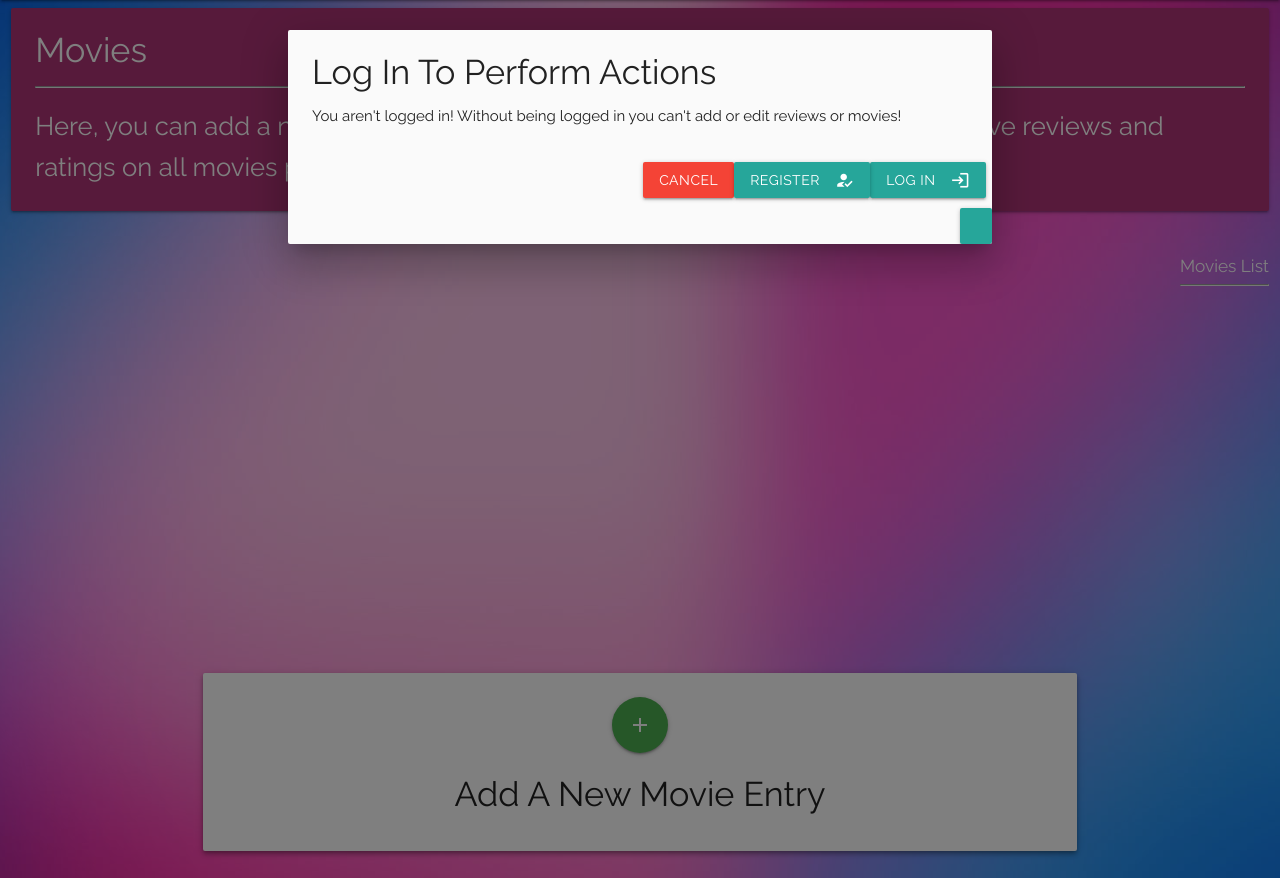
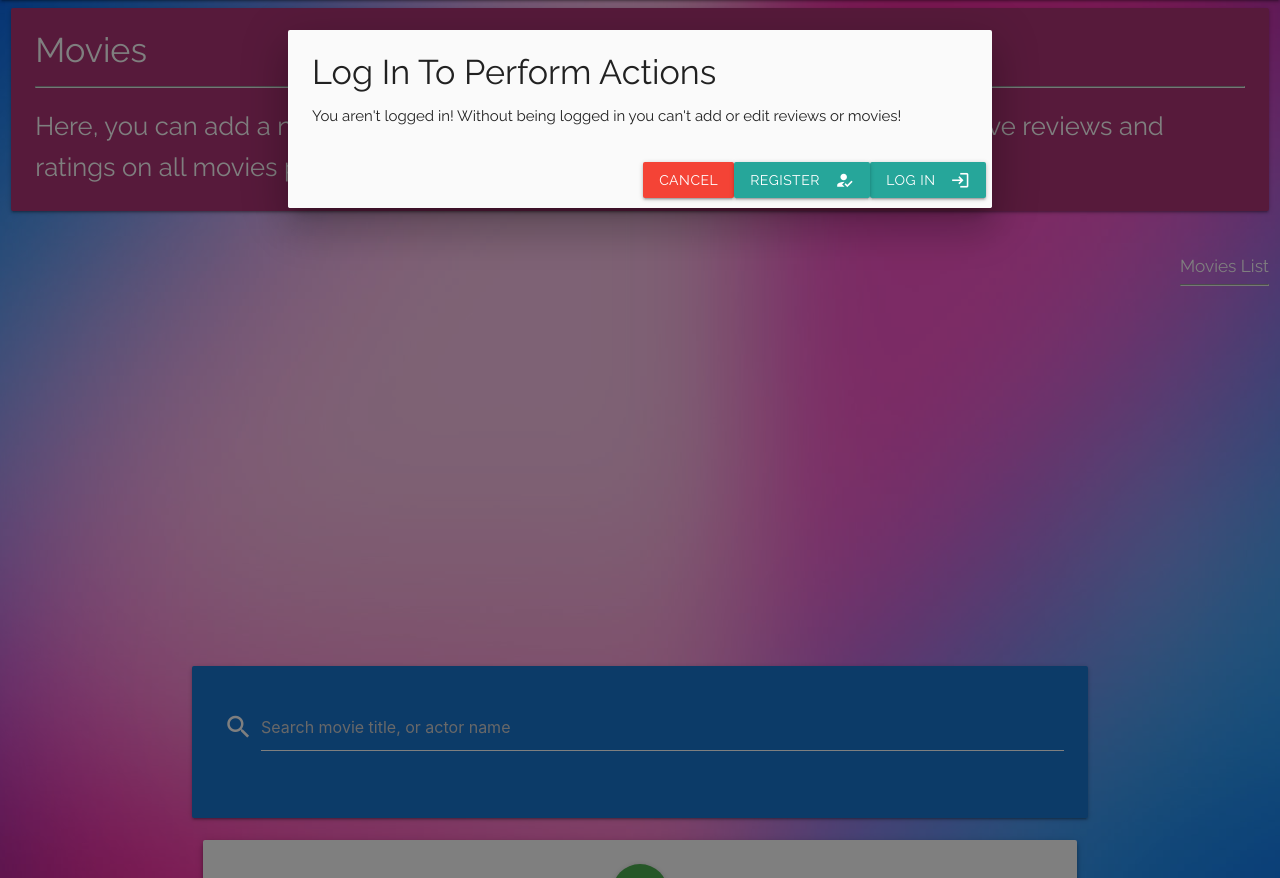
Before and after one commit to Code-Institute-Submissions/-gamefootage-moview-site_NovResub, a Flask app: page / in a window 1280 px wide. Shown: the part 64-942 px from the top of the page. Run offline with Flask 2, Linux system fonts and the light colour scheme; data that the repository does not hold is empty; parts of the project's set-up code (start-up, migrations or seed data) failed here and were passed over; some libraries are stand-ins or nearby versions.

Commit message:
Add search capabilities

```diff
--- a/main.py
+++ b/main.py
@@ -1,4 +1,5 @@
 import os
+from time import monotonic
 from flask import (
   Flask, flash, render_template, redirect, request, session, url_for
 )
@@ -6,7 +7,7 @@ from flask_pymongo import PyMongo
 from bson.objectid import ObjectId
 import flask_pymongo
 import pymongo
-from pymongo.message import update
+from pymongo.message import query, update
 from werkzeug import useragents
 from werkzeug.security import generate_password_hash, check_password_hash
 from datetime import datetime
@@ -314,6 +315,12 @@ def add_movie():
     flash("You must be logged in to add a movie.")
     return redirect(url_for("get_movies"))
 
+@app.route("/movies/search", methods=["POST", "GET"])
+def search():
+  term = request.form.get("search")
+  movies = list(mongo.db.movies.find( { "$text": { "$search": term } } ))
+  return render_template("movies.html", movies=movies)
+
 if __name__ == "__main__":
   app.run(host=os.environ.get("IP"),
           port=int(os.environ.get("PORT")),
--- a/static/css/style.css
+++ b/static/css/style.css
@@ -166,6 +166,10 @@ main {
   border-color: #8f4548 !important;
 }
 
+.search-panel input[type="text"]:not(.browser-default) {
+  border-color: #fff !important;
+}
+
 .footer-link i {
   margin-right: 1rem;
 }
--- a/templates/movies.html
+++ b/templates/movies.html
@@ -17,6 +17,14 @@
           {% endfor %}
         </div>
       </div>
+    </div>
+    <div class="row card-panel blue darken-2 search-panel">
+      <form action="{{ url_for('search') }}" id="search-form" method="POST" class="row valign-wrapper center-align">
+        <div class="input-field col s12">
+          <i class="material-icons prefix white-text">search</i>
+          <input name="search" id="search" type="text" class="white-text" placeholder="Search movie title, or actor name">
+        </div>
+      </form>
     </div>
 
     <div class="row">
@@ -163,11 +171,11 @@
   </div>
 
 </div>
+<!-- Allows check if user is logged in in JavaScript -->
+<input id="user-check" type="text" hidden {% if "user" in session %} value="true" {% endif %}>
 
 {% endblock %}
 
-<!-- Allows check if user is logged in in JavaScript -->
-<input id="user-check" type="text" hidden {% if "user" in session %} value="true" {% endif %}>
 
 {% block modals %}
   <div id="movie-review-modal" class="modal">
@@ -209,8 +217,10 @@
       <a class="modal-close waves-effect red btn">Cancel</a>
       <a class="btn right waves-effect waves-light" href="{{ url_for('login') }}">Log In
         <i class="material-icons right">login</i>
+      </a>
       <a class="btn right waves-effect waves-light" href="{{ url_for('register') }}">Register
         <i class="material-icons right">how_to_reg</i>
+      </a>
     </div>
   </div>
 {% endblock %}
```
